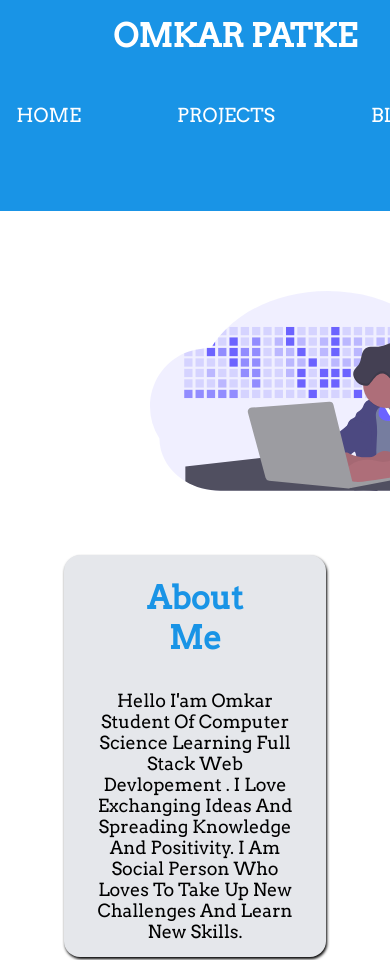
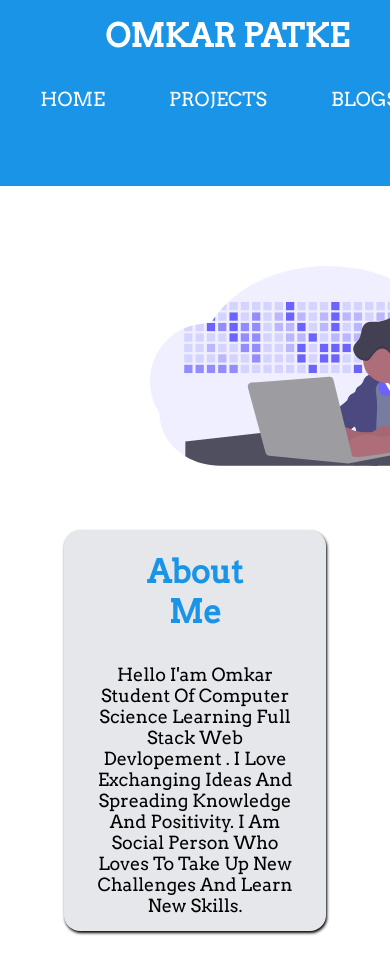
Before and after one commit to omkarpatke/portfolio, a plain HTML site: page index.html in a window 390 px wide. Shown: the top 960 px of the page. Drawn offline with Linux system fonts and the light colour scheme.

Commit message:
add : nav-setting

```diff
--- a/index.css
+++ b/index.css
@@ -34,7 +34,7 @@ body * {
 
 .navbar {
   min-height: 12vh;
-  margin-inline-start: 1rem;
+
   background-color: rgb(25, 148, 230);
   border-bottom-left-radius: 1rem;
   border-bottom-right-radius: 1rem;
@@ -195,7 +195,7 @@ body * {
 
 .all-footer {
   padding: 0.5vh;
-  margin-inline-start: 1rem;
+
   background-color: rgb(25, 148, 230);
   border-top-left-radius: 1rem;
   border-top-right-radius: 1rem;
--- a/responsive.css
+++ b/responsive.css
@@ -7,8 +7,14 @@
     display: flex;
     flex-direction: column;
     justify-self: center;
-    height: 25vh;
+    height: 22vh;
     overflow: auto;
+  }
+  .inline {
+    margin: 1rem;
+  }
+  .nav-heading {
+    margin-bottom: -2rem;
   }
   .color {
     display: flex;
@@ -18,7 +24,7 @@
   .navlist {
     display: flex;
     justify-content: center;
-    margin-left: 7rem;
+    margin-left: 3rem;
   }
   .homebox1 {
     display: flex;
```
